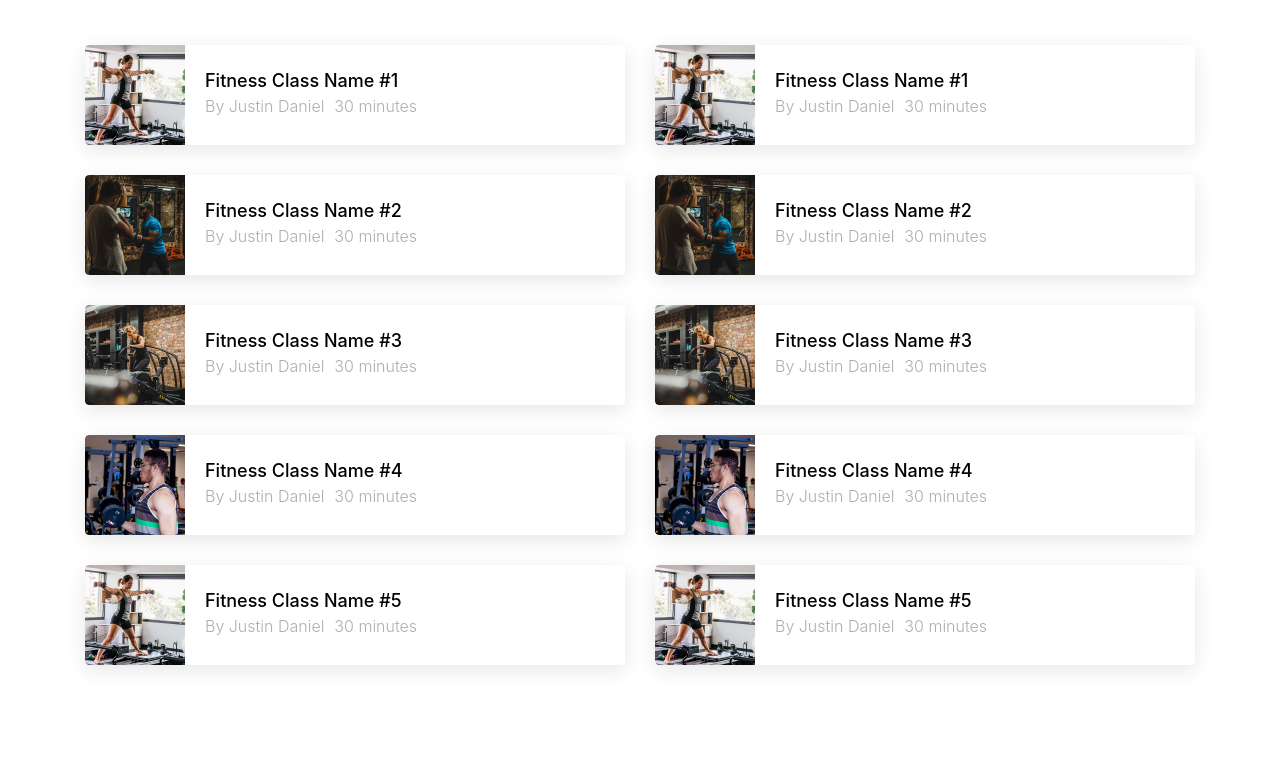
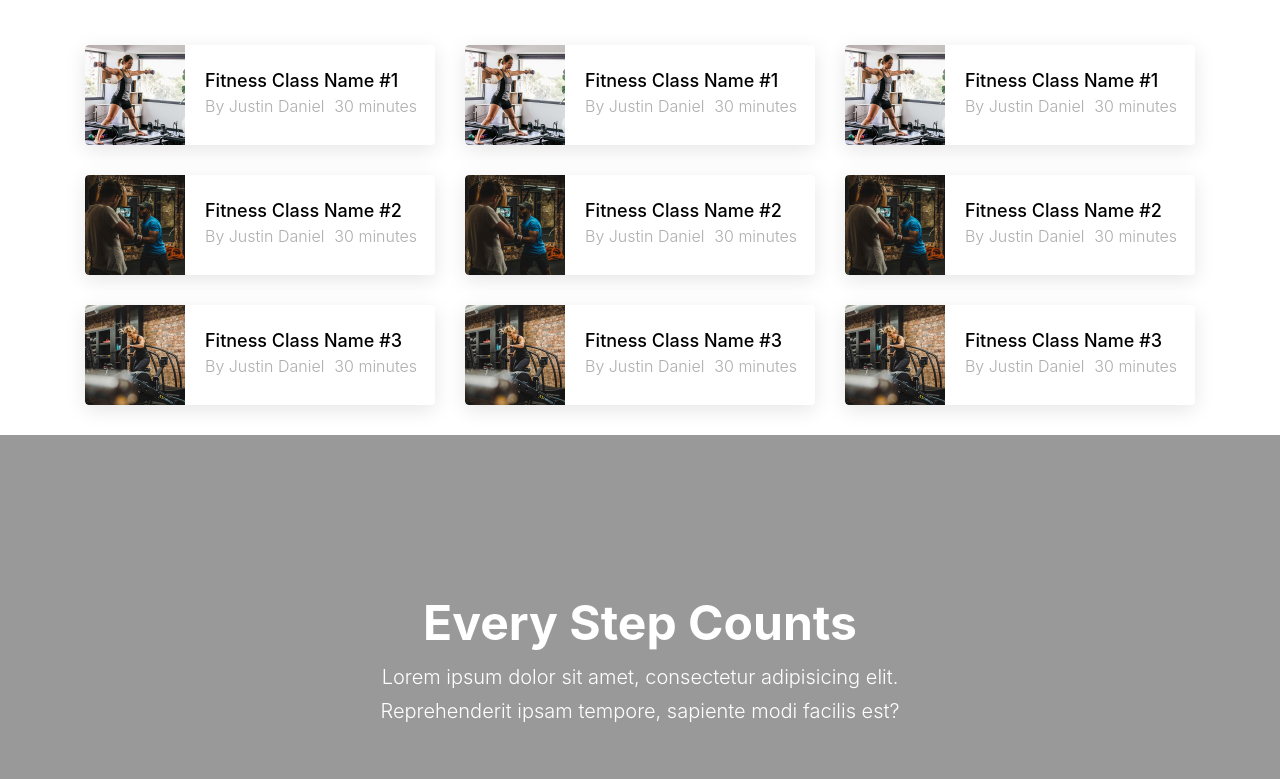
Before and after one commit to Phattadon150/my-ecommerce-site, a plain HTML site: page index.html in a window 1280 px wide. Shown: the part 2600-3379 px from the top of the page. Drawn offline with Linux system fonts and the light colour scheme; files whose address does not match are found by name; a web font is replaced by a local one.

Commit message:
first edit

```diff
--- a/index.html
+++ b/index.html
@@ -3,7 +3,7 @@
 <html lang="en">
 
 <head>
-  <title>Workout &mdash; Website Template by Colorlib</title>
+  <title>MyHTML</title>
   <meta charset="utf-8">
   <meta name="viewport" content="width=device-width, initial-scale=1, shrink-to-fit=no">
 
@@ -194,7 +194,7 @@
           </div>
         </div>
         <div class="row">
-          <div class="col-lg-6">
+          <div class="col-lg-4">
             <div class="class-item d-flex align-items-center">
               <a href="single.html" class="class-item-thumbnail">
                 <img src="images/img_1.jpg" alt="Image">
@@ -231,33 +231,48 @@
               </div>
             </div>
 
-            <div class="class-item d-flex align-items-center">
-              <a href="single.html" class="class-item-thumbnail">
-                <img src="images/img_4.jpg" alt="Image">
-              </a>
-              <div class="class-item-text">
-
-                <h2><a href="single.html">Fitness Class Name #4</a></h2>
-                <span>By Justin Daniel</span>,
-                <span>30 minutes</span>
-              </div>
-            </div>
-
+
+          </div>
+          <div class="col-lg-4">
             <div class="class-item d-flex align-items-center">
               <a href="single.html" class="class-item-thumbnail">
                 <img src="images/img_1.jpg" alt="Image">
               </a>
               <div class="class-item-text">
 
-                <h2><a href="single.html">Fitness Class Name #5</a></h2>
+                <h2><a href="single.html">Fitness Class Name #1</a></h2>
                 <span>By Justin Daniel</span>,
                 <span>30 minutes</span>
               </div>
             </div>
 
-
-          </div>
-          <div class="col-lg-6">
+            <div class="class-item d-flex align-items-center">
+              <a href="single.html" class="class-item-thumbnail">
+                <img src="images/img_2.jpg" alt="Image">
+              </a>
+              <div class="class-item-text">
+
+                <h2><a href="single.html">Fitness Class Name #2</a></h2>
+                <span>By Justin Daniel</span>,
+                <span>30 minutes</span>
+              </div>
+            </div>
+
+            <div class="class-item d-flex align-items-center">
+              <a href="single.html" class="class-item-thumbnail">
+                <img src="images/img_3.jpg" alt="Image">
+              </a>
+              <div class="class-item-text">
+
+                <h2><a href="single.html">Fitness Class Name #3</a></h2>
+                <span>By Justin Daniel</span>,
+                <span>30 minutes</span>
+              </div>
+            </div>
+
+
+          </div>
+          <div class="col-lg-4">
             <div class="class-item d-flex align-items-center">
               <a href="single.html" class="class-item-thumbnail">
                 <img src="images/img_1.jpg" alt="Image">
@@ -293,31 +308,6 @@
                 <span>30 minutes</span>
               </div>
             </div>
-
-            <div class="class-item d-flex align-items-center">
-              <a href="single.html" class="class-item-thumbnail">
-                <img src="images/img_4.jpg" alt="Image">
-              </a>
-              <div class="class-item-text">
-
-                <h2><a href="single.html">Fitness Class Name #4</a></h2>
-                <span>By Justin Daniel</span>,
-                <span>30 minutes</span>
-              </div>
-            </div>
-
-            <div class="class-item d-flex align-items-center">
-              <a href="single.html" class="class-item-thumbnail">
-                <img src="images/img_1.jpg" alt="Image">
-              </a>
-              <div class="class-item-text">
-
-                <h2><a href="single.html">Fitness Class Name #5</a></h2>
-                <span>By Justin Daniel</span>,
-                <span>30 minutes</span>
-              </div>
-            </div>
-          </div>
         </div>
       </div>
     </div>
```
Also changed, not shown: css/style.css (+9 -9 lines).
